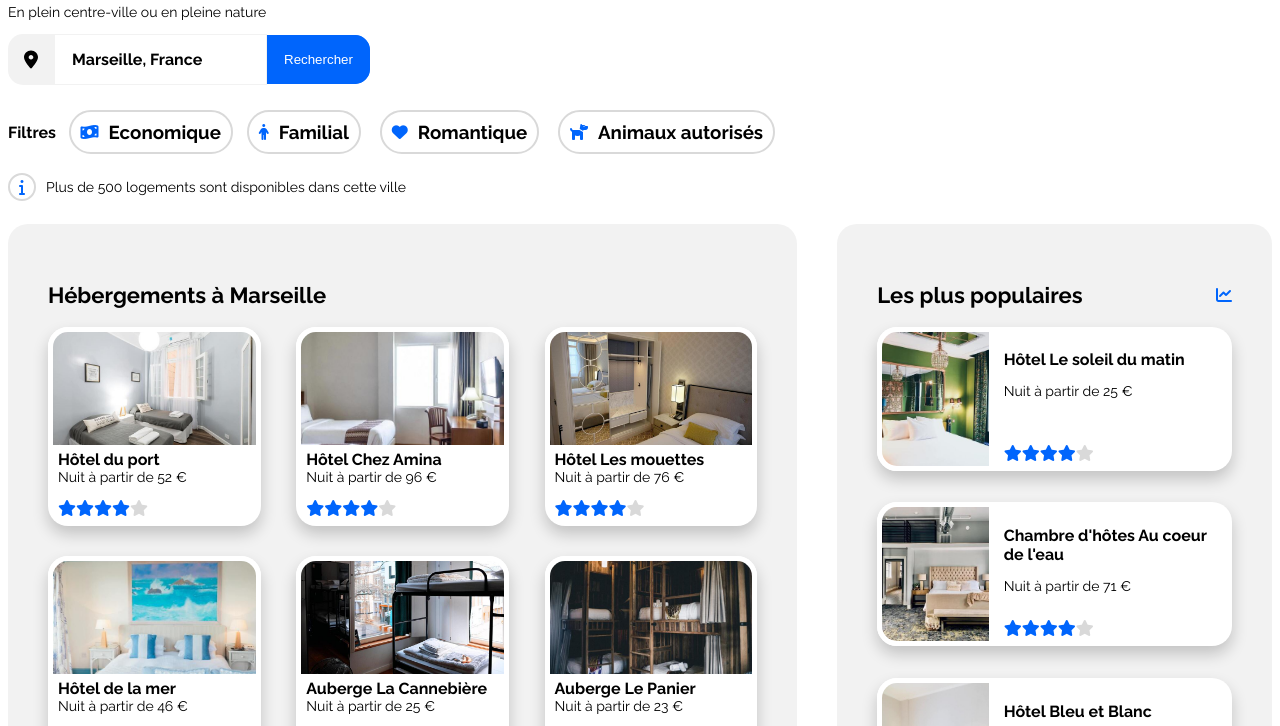
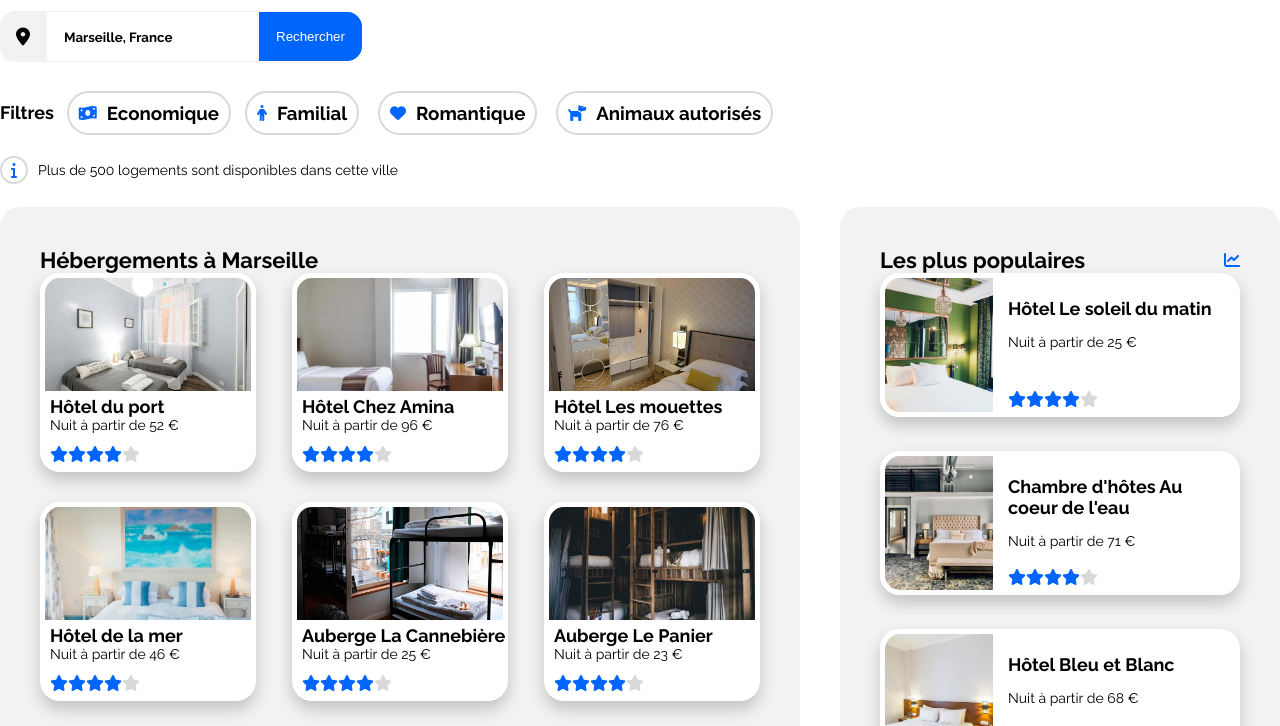
Before and after one commit to hNnicolas/P2_Booki, a plain HTML site: page index.html in a window 1280 px wide. Shown: the part 118-844 px from the top of the page. Drawn offline with Linux system fonts and the light colour scheme.

Commit message:
css modifié

```diff
--- a/css/style.css
+++ b/css/style.css
@@ -1,33 +1,50 @@
-@import url('https://fonts.googleapis.com/css2?family=Raleway:wght@400;700&display=swap');
+/* Import de la police Raleway */
+@import url("https://fonts.googleapis.com/css2?family=Raleway:wght@400;700&display=swap");
 
 :root {
   --primary-color: #0065fc;
   --selection-color: #deebff;
   --dark-grey: #d9d9d9;
   --grey: #f2f2f2;
-    max-width: 1400px;
-    margin: auto;
-
 }
 
-body,
-h2,
-::placeholder {
+body {
   font-family: "Raleway", sans-serif;
   font-size: 16px;
   color: black;
+  margin: 0;
+  padding: 0;
+  background-color: white;
+}
+
+.main-container {
+  max-width: 1400px;
+  margin: 0 auto;
+  padding: 0;
 }
 
 h1 {
   font-size: 22px;
   font-weight: 700;
+  margin: 10px 0 30px 0;
+  margin: 0;
 }
-h2,
+
+h2 {
+  font-size: 18px;
+  font-weight: 700;
+}
+
+/* Paragraphes */
+p {
+  font-size: 14px;
+}
+
+/* Champs avec placeholder */
 ::placeholder {
   font-weight: 700;
-}
-p {
-    font-size: 14px;
+  font-family: "Raleway", sans-serif;
+  color: black;
 }
 
 /* header_nav */
@@ -38,6 +55,7 @@ nav {
 }
 .logo {
   max-width: 61px;
+  margin: 20px 0;
 }
 li {
   display: inline;
@@ -93,9 +111,9 @@ button {
 .fa-magnifying-glass {
   color: #ffffff;
 }
-/* header_search*/
+/* header_search */
 
-/*header_filters*/
+/* header_filters */
 .filter {
   display: flex;
   align-items: center;
@@ -133,9 +151,9 @@ i {
   padding: 0 10px 0 10px;
   width: max-content;
 }
-/*header_filters*/
+/* header_filters */
 
-/*header_search_result*/
+/* header_search_result */
 .icone-information {
   min-width: 24px;
   min-height: 24px;
@@ -151,9 +169,9 @@ i {
   align-items: center;
 }
 
-/*header_search_result*/
+/* header_search_result */
 
-/*hébergement+populaire*/
+/* hébergement+populaire */
 .hebergement-populaire {
   display: flex;
   flex-direction: row;
@@ -161,9 +179,9 @@ i {
   margin-top: 15px;
 }
 
-/*hébergement+populaire*/
+/* hébergement+populaire */
 
-/*hebergement*/
+/* hebergement */
 .hebergement {
   background-color: var(--grey);
   border-radius: 20px;
@@ -225,9 +243,9 @@ i[data-active="true"] {
 i[data-active="false"] {
   color: #d9d9d9;
 }
-/*hébergements*/
+/* hébergements */
 
-/*Les plus populaires*/
+/* Les plus populaires */
 .populaire {
   display: flex;
   flex-direction: column;
@@ -276,9 +294,9 @@ i[data-active="false"] {
   padding: 10px;
 }
 
-/*Les plus populaires*/
+/* Les plus populaires */
 
-/*Activités*/
+/* Activités */
 .activite {
   display: flex;
   flex-direction: column;
@@ -307,9 +325,9 @@ i[data-active="false"] {
   object-fit: cover;
 }
 
-/*Activités*/
+/* Activités */
 
-/*footer*/
+/* footer */
 
 .all-footer {
   background-color: var(--grey);
@@ -321,9 +339,9 @@ i[data-active="false"] {
   flex-direction: row;
   gap: 20%;
 }
-/*footer*/
+/* footer */
 
-/* TABLETTE*/
+/* TABLETTE */
 @media screen and (min-width: 768px) and (max-width: 992px) {
   .hebergement-populaire {
     flex-direction: column;
@@ -355,9 +373,9 @@ i[data-active="false"] {
     height: 80%;
   }
 }
-/*TABLETTE*/
+/* TABLETTE */
 
-/*MOBILE*/
+/* MOBILE */
 @media screen and (max-width: 768px) {
   nav {
     flex-direction: column;
@@ -436,4 +454,4 @@ i[data-active="false"] {
     flex-direction: column;
   }
 }
-/*MOBILE*/
+/* MOBILE */
```
Lines whose indentation alone changed are shown as unchanged.
